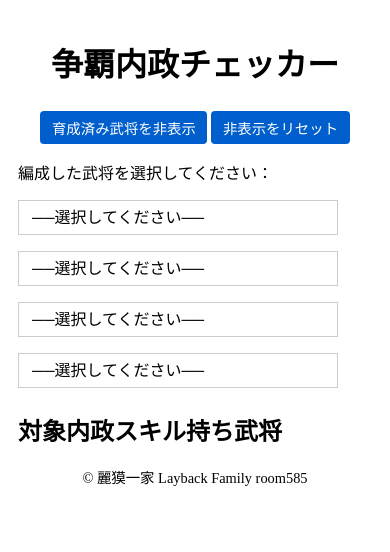
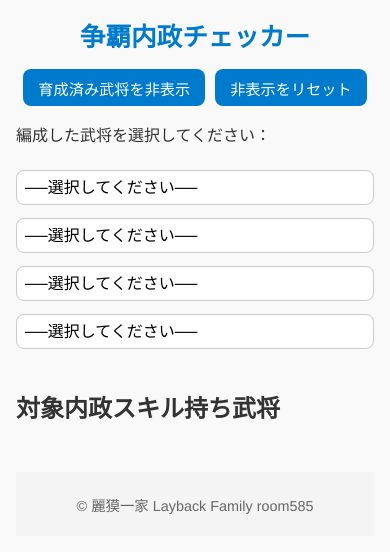
Before and after one commit to laybackikka/soha_naisei, a plain HTML site: page index.html in a window 390 px wide. Drawn offline with nearby package versions, Linux system fonts and the light colour scheme; no server answers.

Commit message:
mod design (#1)
Co-authored-by: nishikimotokawa <mabvbnm14@gmail.com>

```diff
--- a/index.html
+++ b/index.html
@@ -1,84 +1,17 @@
 <!DOCTYPE html>
 <html lang="ja">
 <head>
-  <meta charset="UTF-8">
-  <!-- モバイル対応 -->
-  <meta name="viewport" content="width=device-width, initial-scale=1.0">
+  <meta charset="UTF-8" />
+  <meta name="viewport" content="width=device-width, initial-scale=1.0" />
   <title>争覇内政チェッカー</title>
-  <!-- 既存のCSS -->
-  <link rel="stylesheet" href="style.css">
-
-  <!-- 上書き用＆ボタン追加のスタイル -->
-  <style>
-    /* ヘッダー内を左右に分けてボタンを並べる */
-    header {
-      display: flex;
-      justify-content: space-between;
-      align-items: center;
-      flex-wrap: wrap;
-      margin-bottom: 1em;
-    }
-
-    /* ボタン共通 */
-    .header-buttons button {
-      padding: 0.4em 0.8em;
-      font-size: 0.9rem;
-      background: #005fcc;
-      color: #fff;
-      border: none;
-      border-radius: 4px;
-      cursor: pointer;
-    }
-    .header-buttons button:hover {
-      background: #0041a3;
-    }
-
-    /* select-container は従来どおり横並び */
-    .select-container {
-      display: flex;
-      gap: 20px;
-      flex-wrap: nowrap;
-      align-items: flex-start;
-      margin-bottom: 1.5em;
-    }
-    .select-block {
-      flex: 1 1 auto;
-      min-width: 160px;
-    }
-
-    /* 結果リスト内の li を flex 化、チェックボックスの位置調整 */
-    #resultList li {
-      display: flex;
-      align-items: flex-start;
-      gap: 0.5em;
-    }
-    #resultList li input[type="checkbox"] {
-      margin-top: 0.3em;
-    }
-
-    /* モバイル（600px以下）の微調整 */
-    @media (max-width: 600px) {
-      header {
-        flex-direction: column;
-        text-align: center;
-      }
-      header h1 {
-        margin-bottom: 0.8em;
-      }
-      .select-container {
-        flex-direction: column;
-        align-items: stretch;
-        gap: 1em;
-      }
-      .select-block { min-width: 0; }
-    }
-  </style>
+  <link rel="stylesheet" href="style.css" />
+  <link href="https://fonts.googleapis.com/css2?family=Noto+Sans+JP:wght@400;700&display=swap" rel="stylesheet">
 </head>
 <body>
+  <div class="container">
     <header>
       <h1>争覇内政チェッカー</h1>
       <div class="header-buttons">
-      <!-- 今回追加した2つのボタン -->
         <button id="hideBtn">育成済み武将を非表示</button>
         <button id="resetBtn">非表示をリセット</button>
       </div>
@@ -122,10 +55,9 @@
     </main>
 
     <footer>© 麗獏一家 Layback Family room585</footer>
+  </div>
 
-  <!-- CSVパース用ライブラリ -->
   <script src="https://cdnjs.cloudflare.com/ajax/libs/PapaParse/5.3.2/papaparse.min.js"></script>
-  <!-- アプリ本体（以下） -->
   <script src="app.js"></script>
 </body>
 </html>
--- a/style.css
+++ b/style.css
@@ -1,32 +1,90 @@
-==========================
-  セレクト群
-====================================*/
+:root {
+  --primary: #007acc;
+  --primary-hover: #005f99;
+  --radius: 8px;
+  --card-bg: #ffffff;
+  --card-shadow: rgba(0, 0, 0, 0.1);
+  --footer-bg: #f4f4f4;
+  --footer-text: #666;
+  --footer-padding: 1.5em;
+  --font-family: 'Helvetica Neue', sans-serif;
+}
+
+body {
+  font-family: var(--font-family);
+  margin: 0;
+  padding: 0 1em;
+  background-color: #f9f9f9;
+  color: #333;
+}
+
+/*-------------------------------
+  ヘッダー
+--------------------------------*/
+header {
+  display: flex;
+  justify-content: space-between;
+  align-items: center;
+  flex-wrap: wrap;
+  margin: 1em 0;
+  gap: 1em;
+}
+
+header h1 {
+  font-size: 1.6rem;
+  color: var(--primary);
+  margin: 0;
+}
+
+.header-buttons {
+  display: flex;
+  gap: 0.6em;
+}
+
+.header-buttons button {
+  background-color: var(--primary);
+  color: white;
+  border: none;
+  padding: 0.5em 1em;
+  border-radius: var(--radius);
+  font-size: 0.95rem;
+  cursor: pointer;
+  transition: background-color 0.2s ease;
+}
+
+.header-buttons button:hover {
+  background-color: var(--primary-hover);
+}
+
+/*-------------------------------
+  セレクトブロック
+--------------------------------*/
 .select-container {
   display: flex;
   flex-wrap: wrap;
-  gap: 1.5em;
+  gap: 1em;
   margin-bottom: 2em;
 }
 
 .select-block {
-  flex: 1 1 200px;
-  min-width: 150px;
+  flex: 1 1 auto;
+  min-width: 180px;
 }
 
 .select-block label {
   display: block;
-  margin-bottom: 0.5em;
+  margin-bottom: 0.4em;
   font-weight: bold;
 }
 
 .select-block select {
   width: 100%;
-  padding: 0.5em 0.8em;
+  padding: 0.5em;
   border: 1px solid #ccc;
   border-radius: var(--radius);
-  background-color: #fff;
   font-size: 1rem;
   appearance: none;
+  background-color: #fff;
   cursor: pointer;
   transition: border-color 0.2s;
 }
@@ -36,24 +94,27 @@
   outline: none;
 }
 
-/*====================================
-  結果リスト → カードレイアウト化
-====================================*/
+/*-------------------------------
+  結果リスト
+--------------------------------*/
 #resultList {
   list-style: none;
   padding: 0;
   margin: 0;
   display: grid;
-  grid-template-columns: repeat(auto-fill, minmax(280px, 1fr));
-  gap: 1.5em;
+  grid-template-columns: repeat(auto-fill, minmax(260px, 1fr));
+  gap: 1.2em;
 }
 
 #resultList li {
   background-color: var(--card-bg);
   border-radius: var(--radius);
   box-shadow: 0 2px 6px var(--card-shadow);
-  overflow: hidden;
-  transition: transform 0.2s, box-shadow 0.2s;
+  padding: 1em;
+  display: flex;
+  align-items: flex-start;
+  gap: 0.5em;
+  transition: transform 0.2s ease, box-shadow 0.2s ease;
 }
 
 #resultList li:hover {
@@ -61,73 +122,59 @@
   box-shadow: 0 4px 12px var(--card-shadow);
 }
 
-#resultList li a {
-  display: block;
-  padding: 1em;
-  color: inherit;
-  text-decoration: none;
+#resultList li input[type="checkbox"] {
+  margin-top: 0.3em;
 }
 
 #resultList li h2 {
   margin: 0 0 0.5em;
-  font-size: 1.2rem;
+  font-size: 1.1rem;
   color: var(--primary);
 }
 
 #resultList li p {
   margin: 0;
   font-size: 0.95rem;
-  color: #555;
+  color: #444;
 }
 
-/*====================================
+/*-------------------------------
   フッター
-====================================*/
+--------------------------------*/
 footer {
   background-color: var(--footer-bg);
   color: var(--footer-text);
+  text-align: center;
   padding: var(--footer-padding);
-  text-align: center;
   font-size: 0.9rem;
+  margin-top: 2em;
 }
 
-/*====================================
-  PC（600px以上）用 微調整
-====================================*/
-@media (min-width: 600px) {
+/*-------------------------------
+  モバイル対応
+--------------------------------*/
+@media (max-width: 600px) {
   header {
-    flex-direction: row;
-    align-items: center;
-  }
-}
-
-/*====================================
-  SP（600px以下）用 調整
-====================================*/
-@media (max-width: 600px) {
-  body {
-    padding: 10px;
-  }
-  main {
-    max-width: 480px;
-  }
-  header {
-    /* ヘッダーを縦並びに */
     flex-direction: column;
     align-items: center;
     text-align: center;
   }
-  header h1 {
-    margin-bottom: 1em;
+
+  .header-buttons {
+    justify-content: center;
   }
+
   .select-container {
     flex-direction: column;
-    gap: 1em;
+    align-items: stretch;
+    gap: 0.8em;
+    padding: 0.5em 0;
+  }
+
+  .select-block {
     width: 100%;
-    max-width: 320px;
-    margin-bottom: 1.5em;
-    align-items: center;
   }
+
   #resultList {
     grid-template-columns: 1fr;
     gap: 1em;
```
Lines whose indentation alone changed are shown as unchanged.
